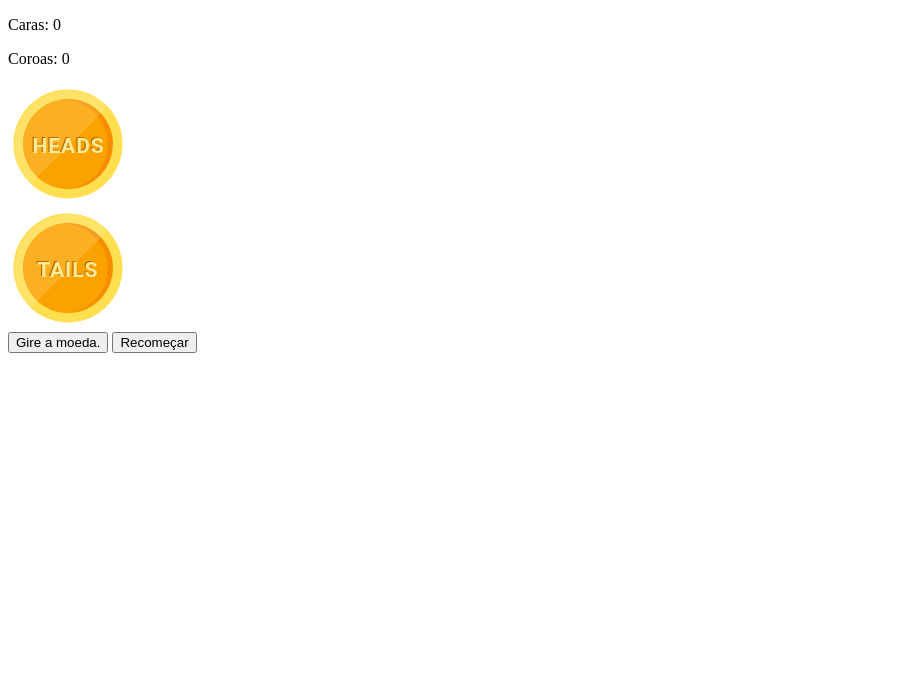
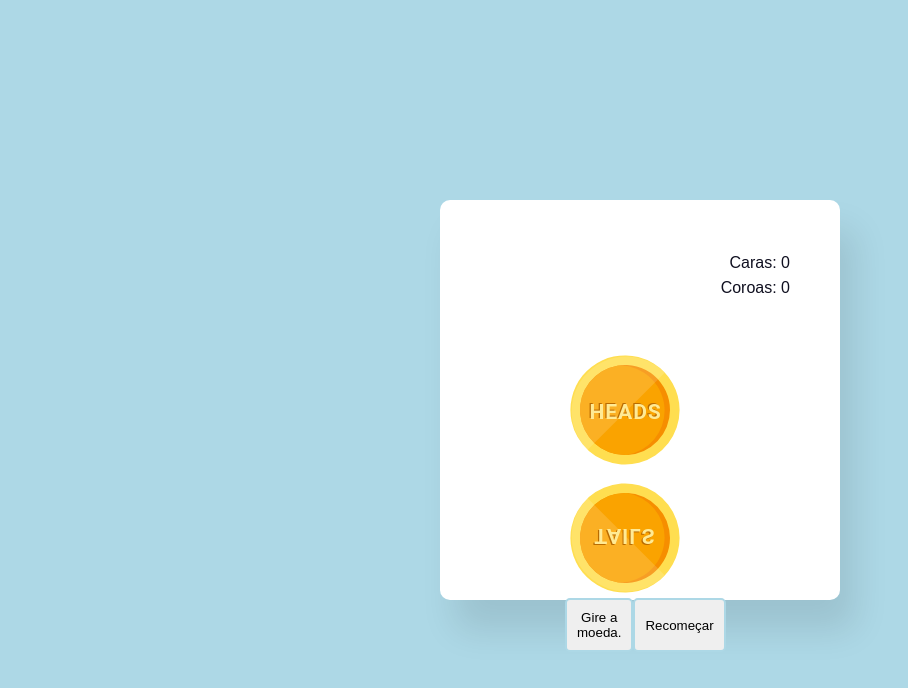
Before and after one commit to GuiVideira/Coin-Flip, a plain HTML site: page index.html in a window 1280 px wide. Shown: the whole page, without its empty margins (0-908 px from the left). Drawn offline with Linux system fonts and the light colour scheme.

Commit message:
Modification on style, new style.

```diff
--- a/style.css
+++ b/style.css
@@ -1 +1,60 @@
 @import url('https://fonts.googleapis.com/css2?family=Poppins:wght@300;400;500;600;700&family=Roboto:wght@400;700&display=swap');
+
+*{
+    margin: 0;
+    padding: 0;
+    box-sizing: border-box;
+    font-family: 'Rubik', sans-serif ;
+}
+
+body {
+    height: 100%;
+    background: rgb(173, 216, 230);
+}
+
+.container {
+    background:#fff;
+    width: 400px;
+    padding: 50px;
+    position: absolute;
+    transform: translate(-50%, -50%);
+    top: 50%;
+    left: 50%;
+    box-shadow: 15px 30px 35px rgba(0, 0, 0, 0.1);
+    border-radius: 10px;
+    -webkit-perspective: 300px;
+    perspective: 300px;
+}
+
+.stats{
+    text-align: right;
+    color: #101020;
+    font-weight: 500;
+    line-height: 25px;
+}
+
+.coin{
+    height: 150px;
+    width: 150px;
+    position: relative;
+    margin: 50px auto;
+    -webkit-transform-style: preserve-3d;
+    transform-style: preserve-3d;
+}
+
+.tails{
+    transform: rotateX(180deg);
+}
+
+.buttons{
+    display: flex;
+    justify-content: space-between;
+}
+
+button{
+    width: 120px;
+    padding: 10px;
+    border: 2.5px solid rgb(173, 216, 230);
+    border-radius: 5px;
+    cursor: pointer;
+}
```
